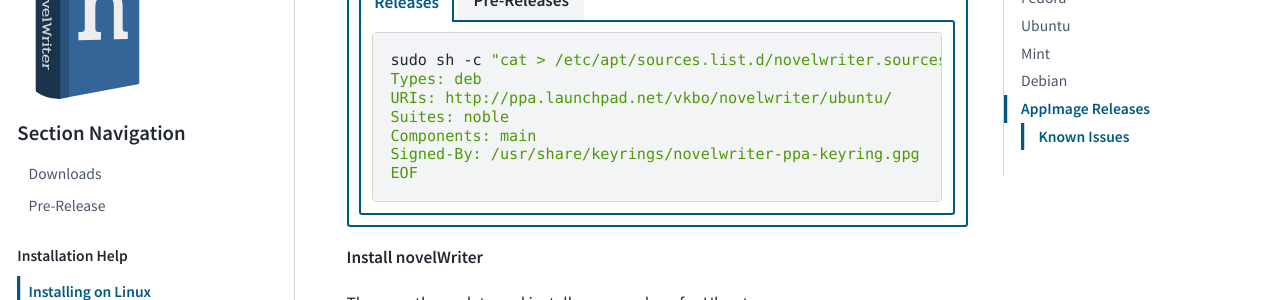
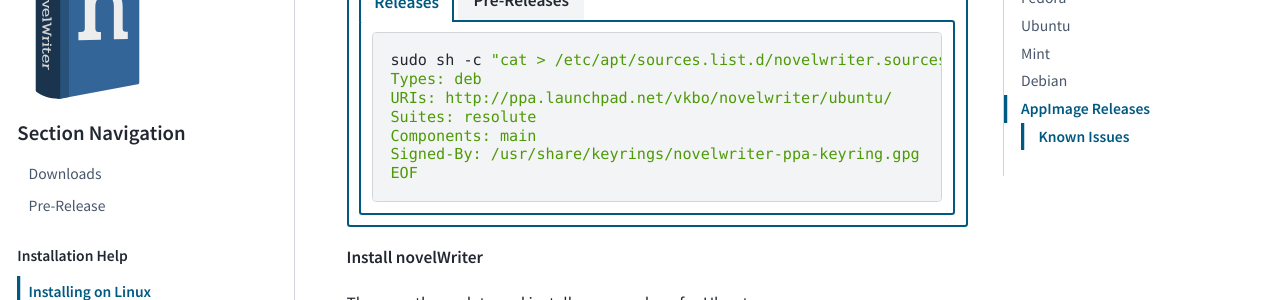
Before and after one commit to vkbo/novelWriter.io, a Sphinx documentation site: the page built from source/download/install_linux.rst, in a window 1280 px wide and 900 px high, scrolled down 2380 px. Shown: the part 152-452 px from the top of the window. Built offline with Sphinx 7.4.7 and the PyData theme 0.15.4, drawn with Linux system fonts in a browser that asks for light colours.

Commit message:
Bump suggested package version for Debian install to Ubuntu 26.04 repo

```diff
--- a/source/download/install_linux.rst
+++ b/source/download/install_linux.rst
@@ -141,7 +141,7 @@
                sudo sh -c "cat > /etc/apt/sources.list.d/novelwriter.sources" << EOF
                Types: deb
                URIs: http://ppa.launchpad.net/vkbo/novelwriter/ubuntu/
-               Suites: noble
+               Suites: resolute
                Components: main
                Signed-By: /usr/share/keyrings/novelwriter-ppa-keyring.gpg
                EOF
@@ -153,7 +153,7 @@
                sudo sh -c "cat > /etc/apt/sources.list.d/novelwriter-pre.sources" << EOF
                Types: deb
                URIs: http://ppa.launchpad.net/vkbo/novelwriter-pre/ubuntu/
-               Suites: noble
+               Suites: resolute
                Components: main
                Signed-By: /usr/share/keyrings/novelwriter-ppa-keyring.gpg
                EOF
```
